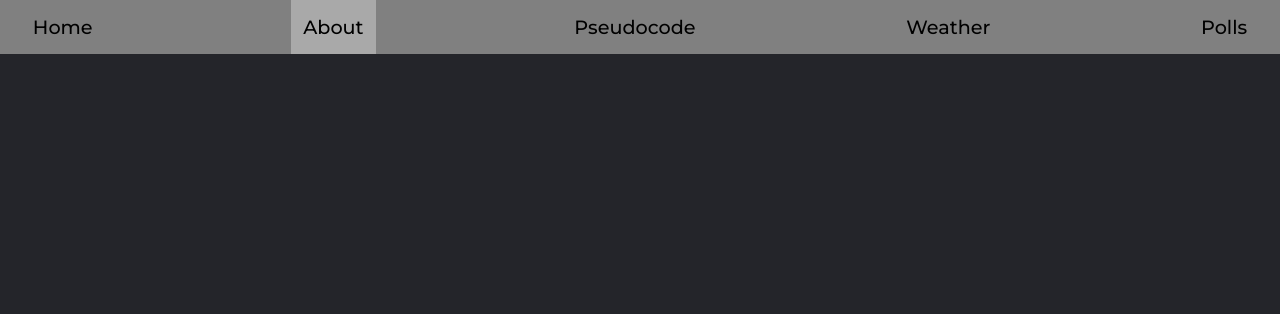
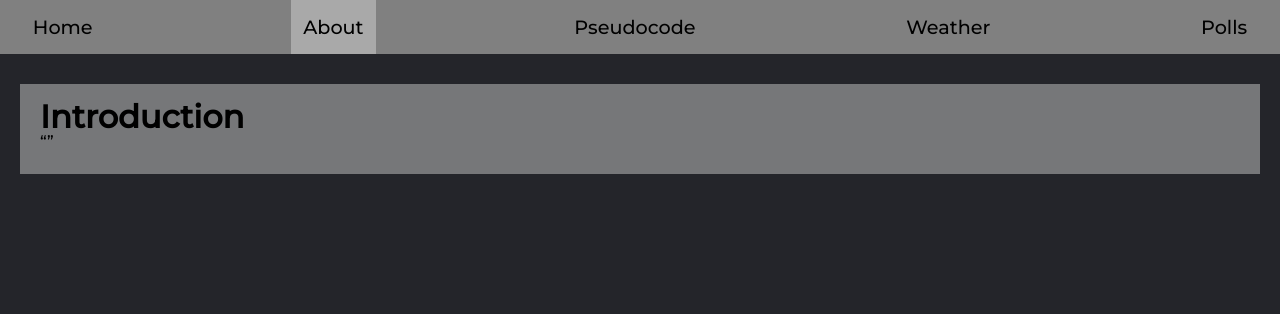
Before and after one commit to Taggagii/Web-Application, a Flask app: page /about/ in a window 1280 px wide. Shown: the top 314 px of the page. Run offline with Flask 2, Linux system fonts and the light colour scheme.

Commit message:
Started on about section

```diff
--- a/templates/about.html
+++ b/templates/about.html
@@ -2,5 +2,14 @@
 
 
 {% block body %}
+<div class="backingBox">
+    <h1 class="aboutHeader">Introduction</h1>
+    <p class="aboutBody">
+        <q class="aboutQuote"></q>
+    </p>
 
+
+
+
+</div>
 {% endblock %}
```
